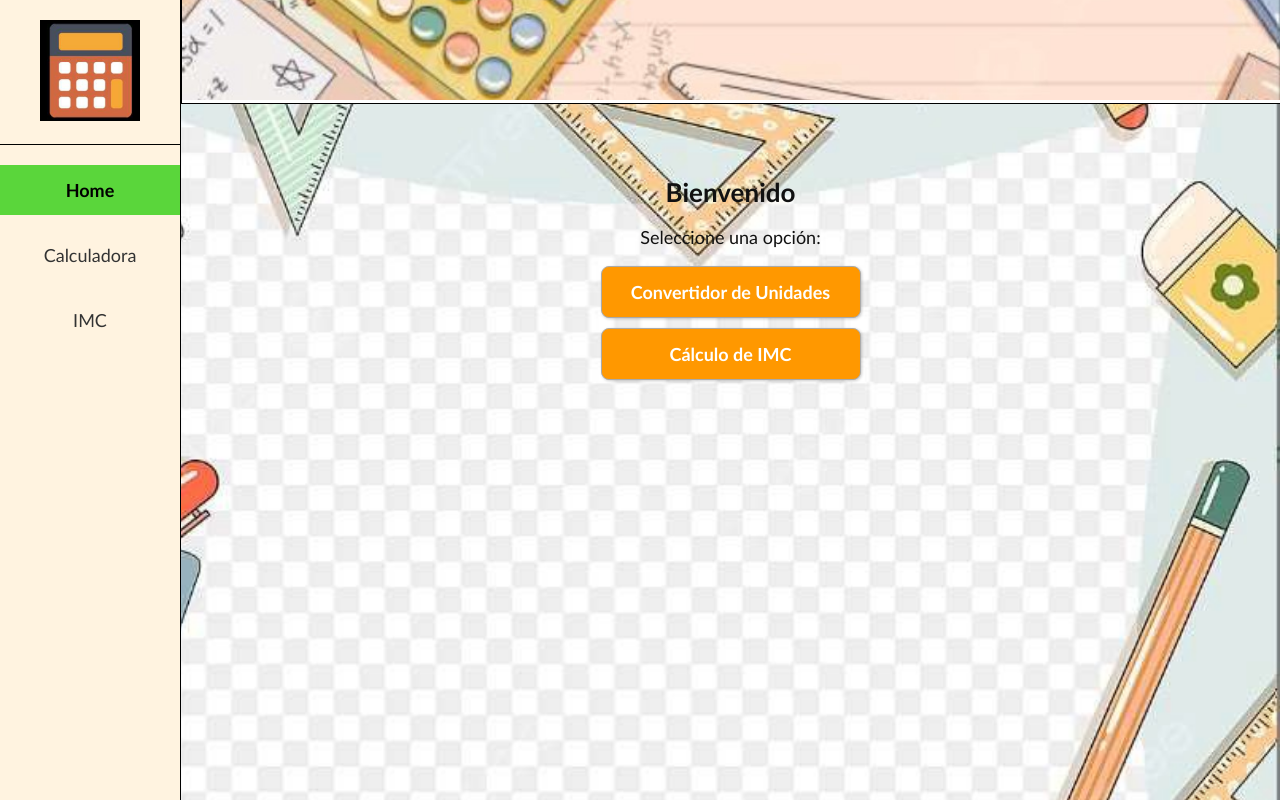
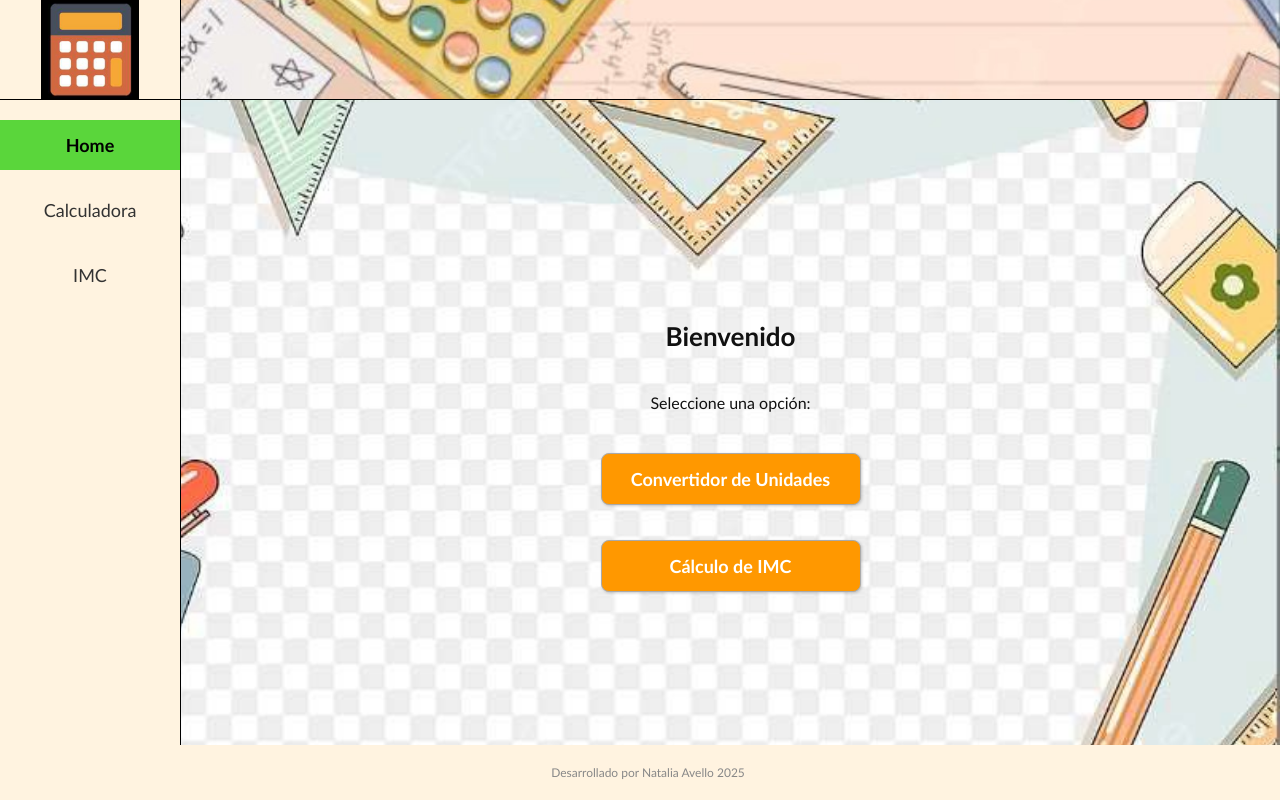
Before and after one commit to naty-angel/Pagina_conversor_de_medidas, a plain HTML site: page index.html in a window 1280 px wide. Drawn offline with Linux system fonts and the light colour scheme.

Commit message:
actualizacion

```diff
--- a/imc.js
+++ b/imc.js
@@ -1,15 +1,19 @@
 function calcularIMC() {
+    // Obtiene los valores de peso y altura desde los inputs
     const peso = parseFloat(document.getElementById("peso").value);
     const altura = parseFloat(document.getElementById("altura").value);
 
+    // Valida que los valores sean numéricos y positivos
     if (isNaN(peso) || isNaN(altura) || peso <= 0 || altura <= 0) {
         alert("Por favor, ingrese valores válidos.");
         return;
     }
 
+    // Calcula el IMC usando la fórmula peso / (altura^2)
     const imc = peso / (altura * altura);
     let clasificacion = "";
 
+    // Clasifica el IMC según rangos establecidos
     if (imc < 18.5) {
         clasificacion = "Bajo peso";
     } else if (imc < 24.9) {
@@ -20,6 +24,7 @@ function calcularIMC() {
         clasificacion = "Obesidad";
     }
 
+    // Muestra el resultado final con 1 decimal y la clasificación
     const resultadoFinal = `IMC: ${imc.toFixed(1)} — ${clasificacion}`;
     document.getElementById("resultadoIMC").value = resultadoFinal;
 }
--- a/index.html
+++ b/index.html
@@ -3,35 +3,54 @@
 <head>
     <meta charset="UTF-8">
     <title>Inicio</title>
+    <!-- Enlace al archivo de estilos -->
     <link rel="stylesheet" href="style.css">
 </head>
 <body>
+
+<!-- Contenedor principal de toda la página -->
 <div class="container">
+
+    <!-- Barra lateral con el logo y el menú de navegación -->
     <aside class="sidebar">
         <div class="logo-box">
+            <!-- Logo de la aplicación -->
             <img src="Logo.jpg" alt="Logo" class="logo">
         </div>
         <div class="menu-box">
             <nav class="menu">
-                <a href="index.html" class="activo">Home</a>
+                <!-- Menú de navegación lateral -->
+                <a href="index.html" class="activo">Home</a> <!-- Enlace actual -->
                 <a href="convertidor.html">Calculadora</a>
                 <a href="imc.html">IMC</a>
             </nav>
         </div>
     </aside>
 
+    <!-- Área principal donde se carga el contenido según la opción seleccionada -->
     <div class="main">
+
+        <!-- Banner superior de la página -->
         <header class="banner">
             <img src="Banner.jpg" alt="Banner">
         </header>
 
+        <!-- Sección principal con botones de navegación funcionales -->
         <section class="contenido">
             <h1>Bienvenido</h1>
             <p>Seleccione una opción:</p>
+
+            <!-- Botones que redirigen a otras páginas del sistema -->
             <button onclick="location.href='convertidor.html'">Convertidor de Unidades</button>
             <button onclick="location.href='imc.html'">Cálculo de IMC</button>
         </section>
     </div>
+
+    <!-- Pie de página con crédito de autoría -->
+    <footer class="footer">
+        <p>Desarrollado por Natalia Avello 2025</p>
+    </footer>
 </div>
+
 </body>
 </html>
--- a/limpiarIMC.js
+++ b/limpiarIMC.js
@@ -1,5 +1,10 @@
 function limpiarIMC() {
+    // Limpia el campo de peso
     document.getElementById("peso").value = "";
+
+    // Limpia el campo de altura
     document.getElementById("altura").value = "";
+
+    // Borra el resultado del IMC
     document.getElementById("resultadoIMC").value = "";
 }
--- a/style.css
+++ b/style.css
@@ -1,8 +1,8 @@
-/* Estilos Generales */
+/* Estilos Generales*/
 body {
     margin: 0;
     font-family: Calibri, sans-serif;
-    font-size: px; /* Tamaño general aumentado */
+    font-size: px;
     background-image: url('background.jpg');
     background-size: cover;
     background-repeat: no-repeat;
@@ -15,7 +15,8 @@ body {
     height: 100vh;
 }
 
-/* Barra Lateral */
+
+/* Barra Lateral (Logo + Menú) */
 .sidebar {
     width: 180px;
     background-color: #fff3e0;
@@ -25,17 +26,23 @@ body {
     border-right: 1px solid black;
 }
 
+
+/* Logo con separación */
 .logo-box {
     width: 100%;
+    height: 99px;
     text-align: center;
-    padding: 20px 0;
     border-bottom: 1px solid black;
+    display: flex;
+    align-items: center;
+    justify-content: center;
 }
 
 .logo {
-    width: 100px;
-    height: auto;
+    height: 100%;
+    width: auto;
 }
+
 
 /* Menú */
 .menu-box {
@@ -70,31 +77,44 @@ body {
     color: #000;
 }
 
-/* Área Principal */
+
+/* Área Principal (Banner + Contenido) */
 .main {
     flex: 1;
     display: flex;
     flex-direction: column;
 }
 
+/* Banner con línea divisoria */
 .banner {
+    height: 140px;
     border-bottom: 1px solid black;
-    border-left: 1px solid black;
-    background-color: white;
+
+    background-color: rgb(17, 16, 16);
+    display: flex;
+    align-items: center;
+    overflow: hidden;
 }
 
 .banner img {
     width: 100%;
-    height: 100px;
+    height: 100%;
     object-fit: cover;
 }
 
-/* Contenido general */
+/* Contenido central */
 .contenido {
+    flex: 1;
+    display: flex;
+    flex-direction: column;
+    justify-content: center;
+    align-items: center;
+    padding: 20px;
+    gap: 15px;
+    min-height: calc(100vh - 140px);
     text-align: center;
-    padding: 50px 20px;
-    font-size: 18px;
 }
+
 
 .contenido h1 {
     margin-bottom: 10px;
@@ -102,7 +122,6 @@ body {
     font-weight: bold;
 }
 
-/* Entradas, Selects y Botones */
 select,
 input,
 button {
@@ -118,6 +137,11 @@ button {
     transition: 0.3s;
 }
 
+.contenido-home button {
+    width: 260px;
+    padding: 16px;
+    font-size: 18px;
+}
 /* Placeholder dentro de inputs */
 input::placeholder {
     font-size: 18px;
@@ -149,7 +173,7 @@ button {
     font-weight: bold;
     cursor: pointer;
 }
-
+/* Entradas, Selects y Botones */
 button:hover {
     background-color: #f57c00;
     transform: scale(1.05);
@@ -166,13 +190,20 @@ button:hover {
     text-align: center;
     gap: 20px;
     padding: 20px;
-    font-size: 22px; /* Texto más grande */
-    color: #111; /* Texto oscuro */
-    text-shadow: 1px 1px 2px rgba(255, 255, 255, 0.8); /* Contraste sobre fondo claro */
+    font-size: 22px;
+    color: #111;
+    text-shadow: 1px 1px 2px rgba(255, 255, 255, 0.8);
 }
 
-.contenido-home button {
-    width: 260px;
-    padding: 16px;
-    font-size: 18px;
+/* Pie de Página*/
+
+ .footer {
+  text-align: center;
+  padding: 8px;
+  background-color:#fff3e0 ;
+  font-size: 12px;
+  color: #888;
+  position: fixed;
+  bottom: 0;
+  width: 100%;
 }
```
Also changed, not shown: convertidor.html (+2 -1 lines), imc.html (+22 -2 lines), limpiarConvertidor.js (+7 -0 lines), script.js (+6 -3 lines).
